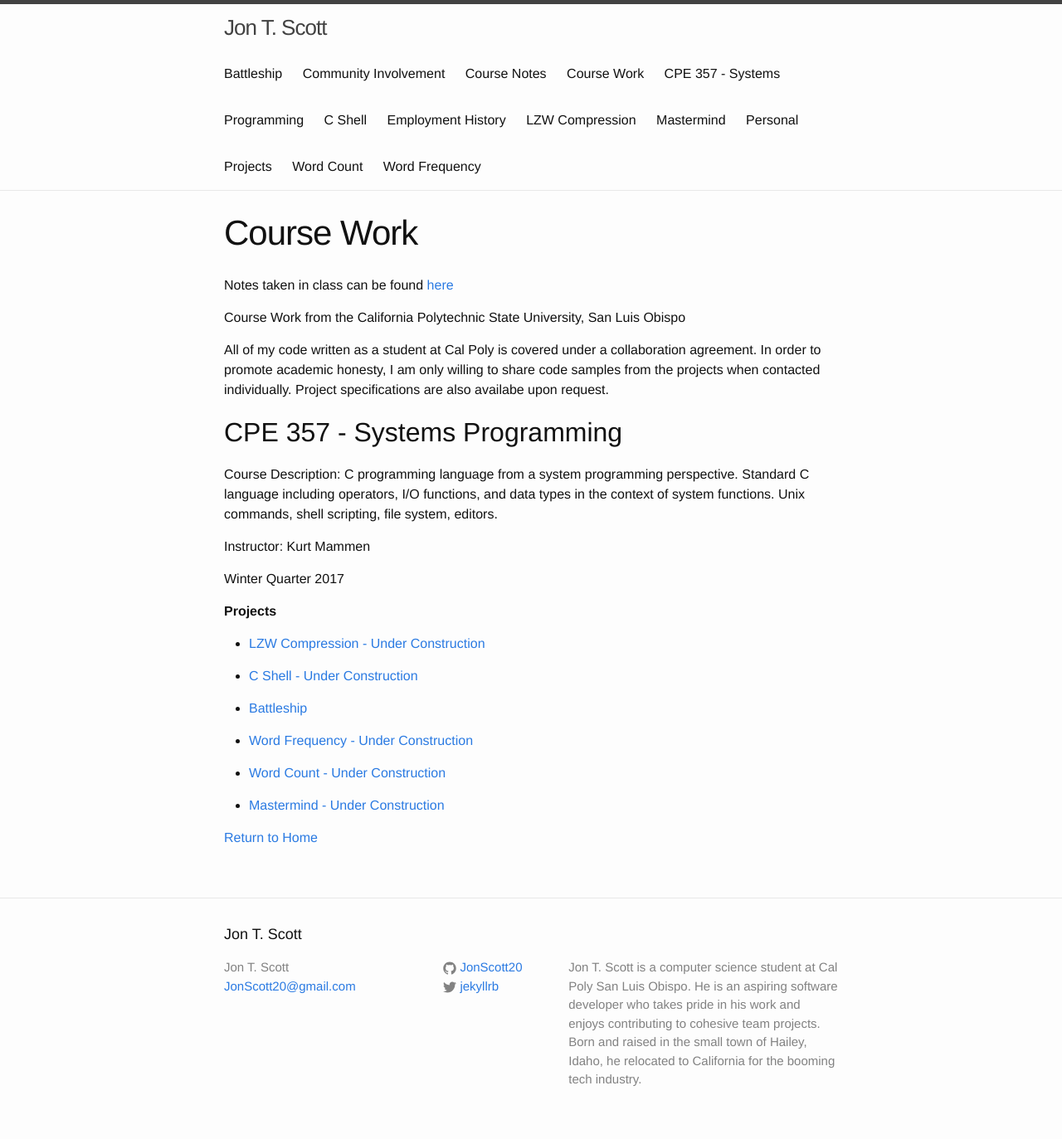
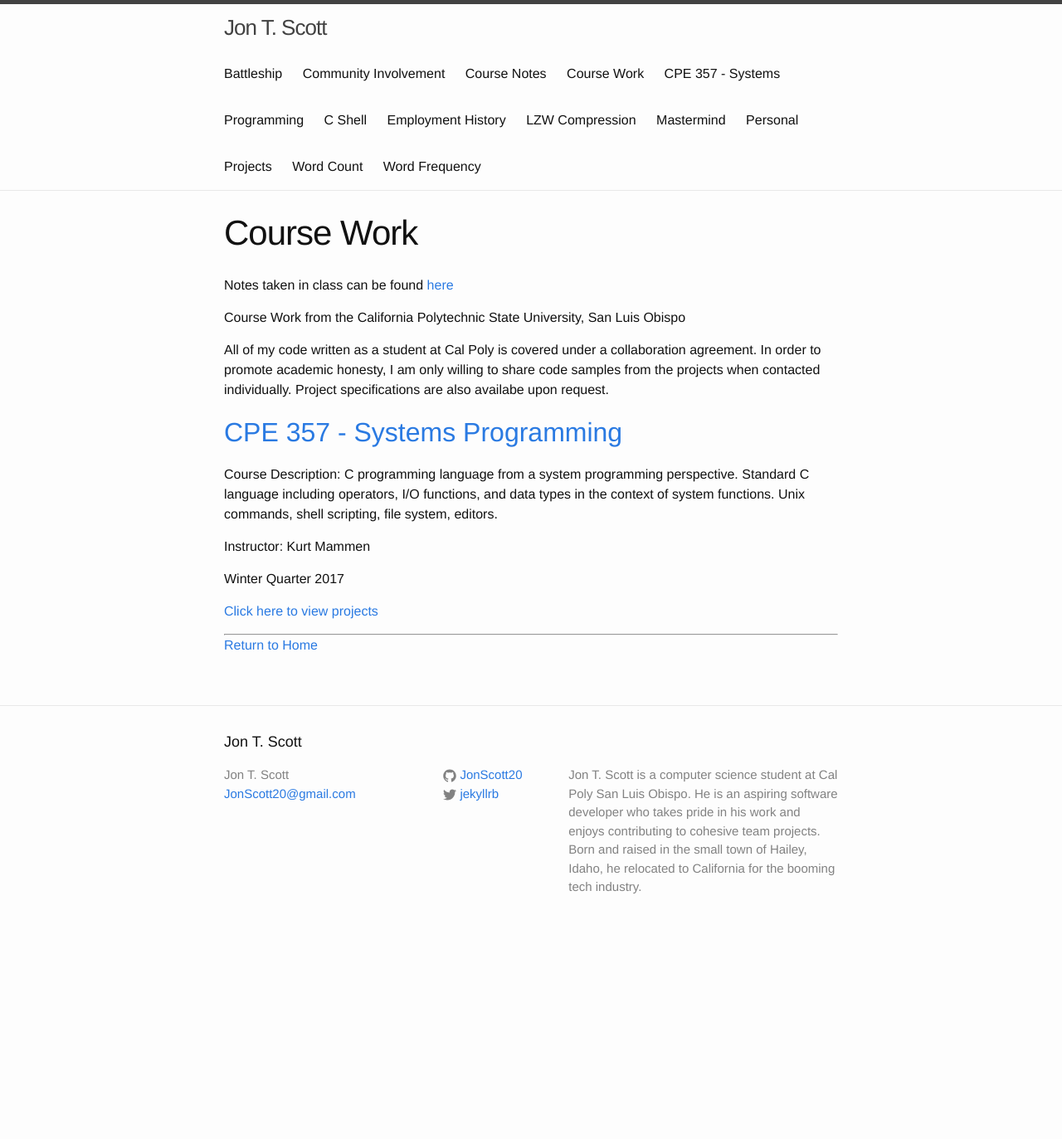
Before and after one commit to JonScott20/JonScott20.github.io, a Jekyll site: the page built from coursework.md, in a window 1280 px wide. Shown: the whole page at 83% size. Built offline with Jekyll 4.4.1, drawn with Linux system fonts in a browser that asks for light colours; after the commit the page ends 1141 px from its top, so only the background shows below that.

Commit message:
Update coursework.md

```diff
--- a/coursework.md
+++ b/coursework.md
@@ -12,7 +12,7 @@ All of my code written as a student at Cal Poly is covered under a collaboration
 In order to promote academic honesty, I am only willing to share code samples from the projects when contacted individually.
 Project specifications are also availabe upon request.
 
-CPE 357 - Systems Programming
+[CPE 357 - Systems Programming](https://jonscott20.github.io/cpe357)
 ---------------------------------
 
 Course Description: C programming language from a system programming perspective. Standard C language including operators, I/O functions, and data types in the context of system functions. Unix commands, shell scripting, file system, editors.
@@ -21,18 +21,8 @@ Instructor: Kurt Mammen
 
 Winter Quarter 2017
 
-**Projects**
+[Click here to view projects](https://jonscott20.github.io/cpe357)
 
-- [LZW Compression - Under Construction](https://jonscott20.github.io/lzwcompression)
-
-- [C Shell - Under Construction](https://jonscott20.github.io/cshell)
-
-- [Battleship](https://jonscott20.github.io/battleship)
-
-- [Word Frequency - Under Construction](https://jonscott20.github.io/wordfrequency)
-
-- [Word Count - Under Construction](https://jonscott20.github.io/wordcount)
-
-- [Mastermind - Under Construction](https://jonscott20.github.io/mastermind)
+--------
 
 [Return to Home](https://jonscott20.github.io/)
```
